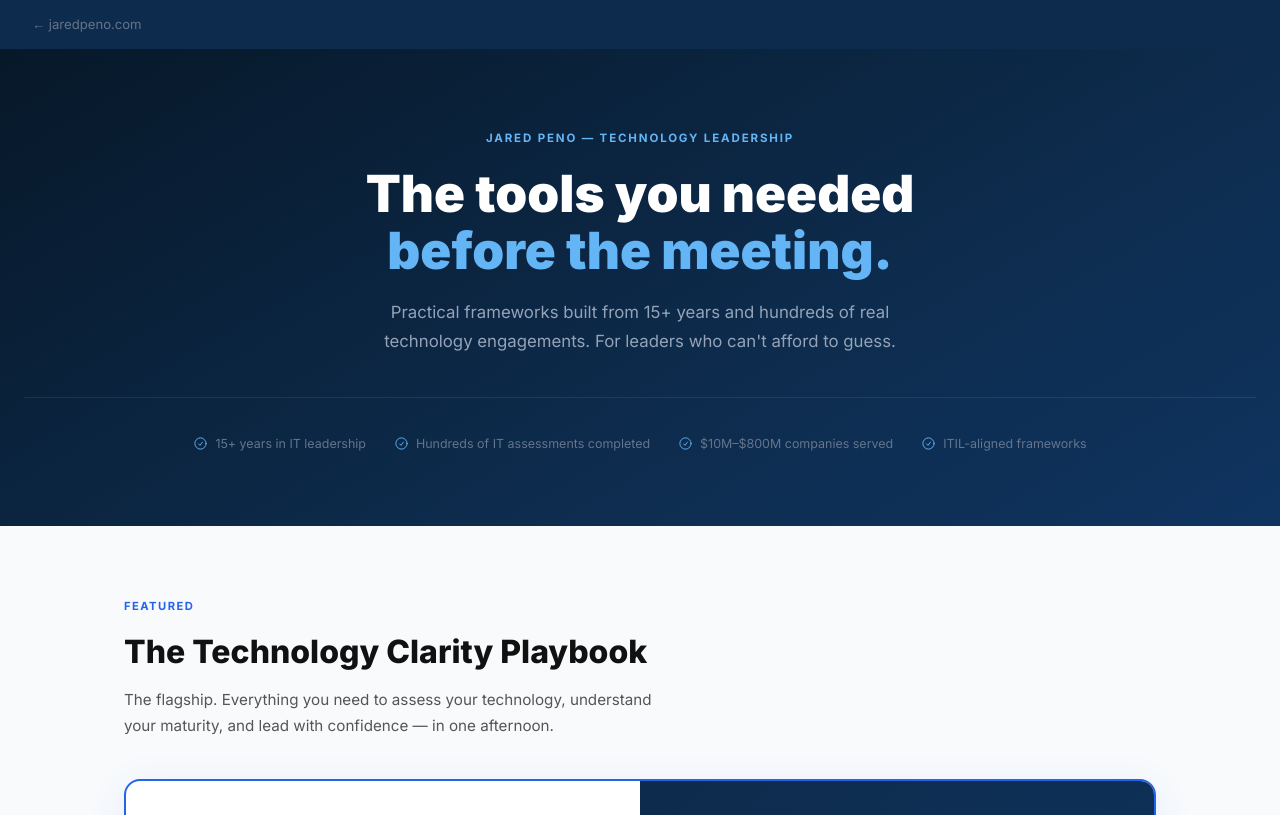
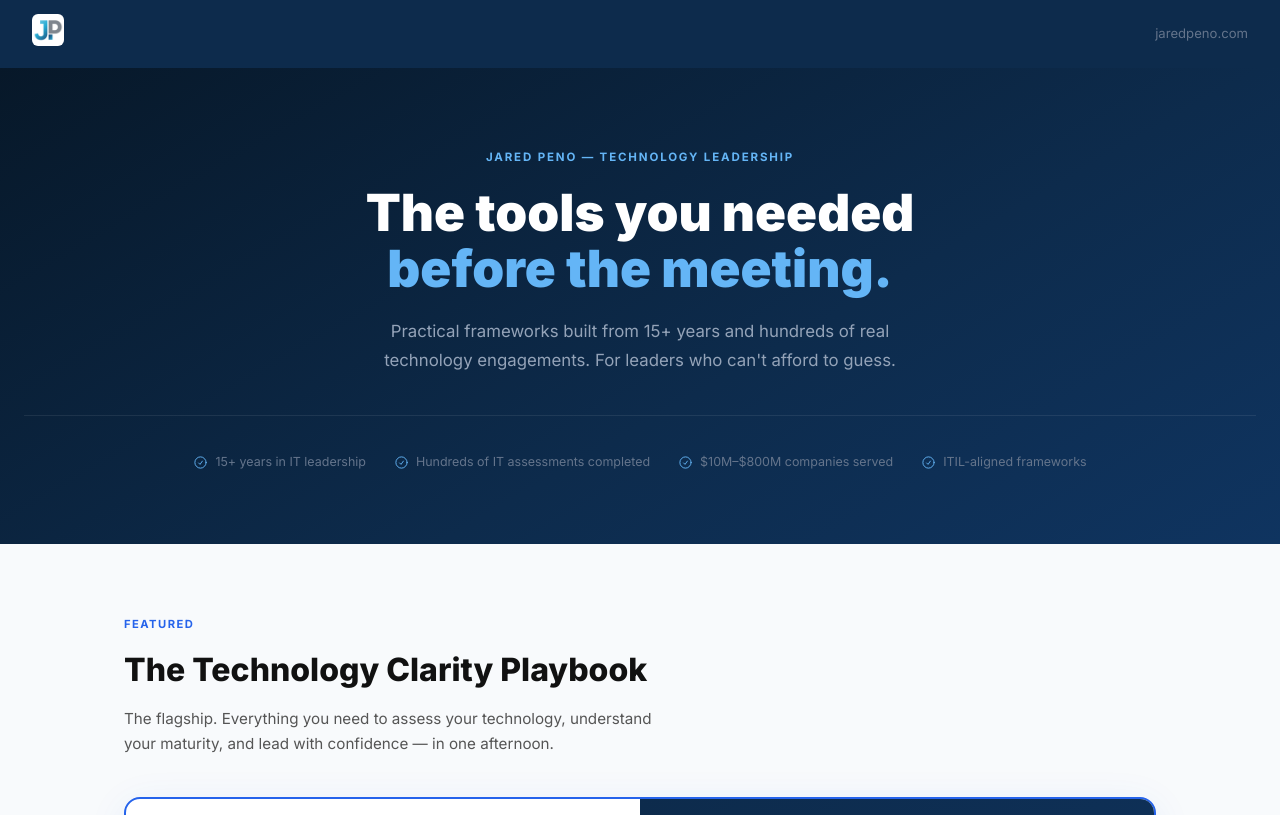
Before and after one commit to jaredpeno/products, a plain HTML site: page index.html in a window 1280 px wide. Shown: the top 815 px of the page. Drawn offline with Linux system fonts and the light colour scheme.

Commit message:
Add JP brand logo to all page navbars

```diff
--- a/index.html
+++ b/index.html
@@ -98,7 +98,8 @@
 <body>
 
 <nav>
-  <a href="https://jaredpeno.com" class="back">← jaredpeno.com</a>
+  <a href="/" class="nav-brand"><img src="/logo-72.png" alt="JP" style="width:32px;height:32px;border-radius:6px;" /></a>
+  <a href="https://jaredpeno.com" class="back">jaredpeno.com</a>
 </nav>
 
 <div class="hero">
```
Also changed, not shown: ai-readiness-audit/index.html (+1 -0 lines), crisis-response-playbook/index.html (+1 -0 lines), it-assessment-pack/index.html (+1 -0 lines), privacy/index.html (+1 -1 lines), refund/index.html (+1 -1 lines), technology-budget-template/index.html (+1 -0 lines), technology-clarity-playbook/index.html (+2 -1 lines), vendor-scorecard/index.html (+1 -0 lines), logo-36.png (added), logo-72.png (added).
